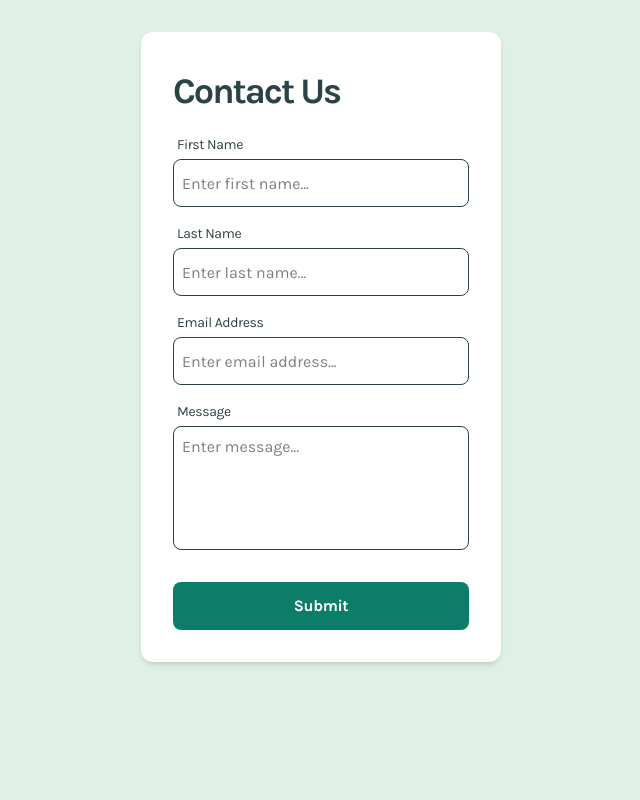
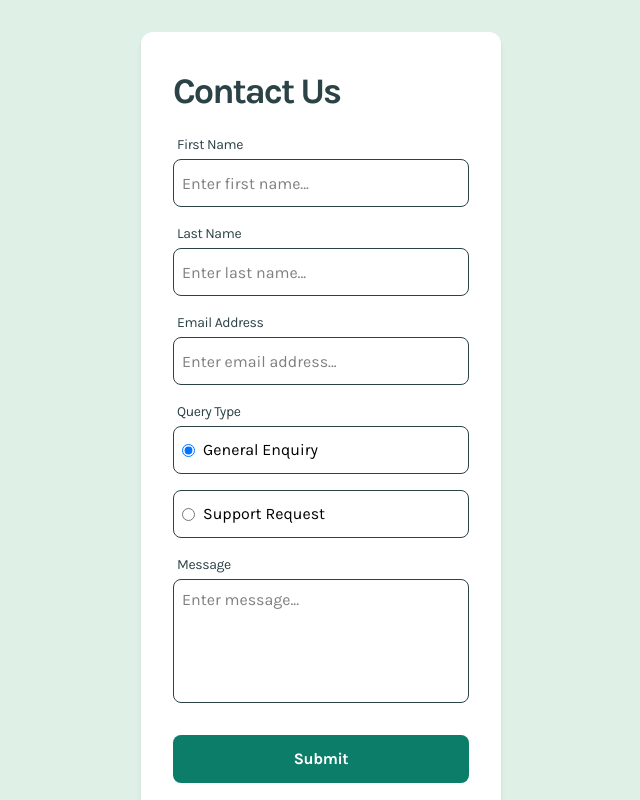
Before and after one commit to SirTurboPascal/tp-contact-form, a Next.js app: page / in a window 1280 px wide. Shown: the whole page, without its empty margins (319-959 px from the left). Built offline with nearby package versions, Linux system fonts and the light colour scheme.

Commit message:
Adds RadioButton component

```diff
--- a/src/components/ContactForm.component.tsx
+++ b/src/components/ContactForm.component.tsx
@@ -4,9 +4,12 @@ import { ChangeEvent, FormEvent, useState } from 'react';
 
 import Button from '@/components/Button.component';
 import FormGroup from '@/components/FormGroup.component';
+import RadioButton from '@/components/RadioButton.component';
+import RadioButtonGroup from '@/components/RadioButtonGroup.component';
 import TextArea from '@/components/TextArea.component';
 import TextField from '@/components/TextField.component';
 import IFormData from '@/model/interfaces/IFormData.interface';
+import { eq } from 'lodash';
 
 const ContactForm = () => {
 	const [formData, setFormData] = useState<IFormData>({
@@ -14,6 +17,7 @@ const ContactForm = () => {
 		firstName: '',
 		lastName: '',
 		message: '',
+		queryType: 'general-enquiry',
 	});
 
 	const handleSubmit = (event: FormEvent) => {
@@ -41,6 +45,11 @@ const ContactForm = () => {
 				<TextField label='Email Address' name='email' onChange={handleInputChange} value={formData.email} />
 			</FormGroup>
 
+			<RadioButtonGroup label='Query Type'>
+				<RadioButton checked={eq(formData.queryType, 'general-enquiry')} label='General Enquiry' name='queryType' onChange={handleInputChange} value='general-enquiry' />
+				<RadioButton checked={eq(formData.queryType, 'support-request')} label='Support Request' name='queryType' onChange={handleInputChange} value='support-request' />
+			</RadioButtonGroup>
+
 			<FormGroup>
 				<TextArea label='Message' name='message' onChange={handleInputChange} value={formData.message} />
 			</FormGroup>
--- /dev/null
+++ b/src/components/RadioButton.component.tsx
@@ -0,0 +1,25 @@
+import { ChangeEvent, FC, Fragment } from 'react';
+
+interface IRadioButtonProps {
+	checked: boolean;
+
+	label: string;
+	name: string;
+	value: string;
+
+	onChange: (event: ChangeEvent<HTMLInputElement>) => void;
+}
+
+const RadioButton: FC<IRadioButtonProps> = ({ checked, label, name, onChange, value }) => {
+	const id = `${name}_${value}`;
+
+	return (
+		<label className='border-grey-900 relative flex h-[48px] grow cursor-pointer flex-row items-center rounded-[8px] border-[1px] px-[8px]' htmlFor={id}>
+			<input id={id} className='mr-[8px] cursor-pointer' checked={checked} name={name} onChange={onChange} type='radio' value={value} />
+
+			<Fragment>{label}</Fragment>
+		</label>
+	);
+};
+
+export default RadioButton;
--- /dev/null
+++ b/src/components/RadioButtonGroup.component.tsx
@@ -0,0 +1,19 @@
+import { FC, ReactNode } from 'react';
+
+interface IRadioButtonGroup {
+	label: string;
+
+	children: ReactNode;
+}
+
+const RadioButtonGroup: FC<IRadioButtonGroup> = ({ children, label }) => {
+	return (
+		<div className='flex flex-col'>
+			<p className='text-grey-900 mb-[4px] shrink-0 pl-[4px] text-[14px] tracking-[-0.4px] select-none'>{label}</p>
+
+			<div className='desktop:flex-row flex flex-col gap-4'>{children}</div>
+		</div>
+	);
+};
+
+export default RadioButtonGroup;
--- a/src/model/interfaces/IFormData.interface.ts
+++ b/src/model/interfaces/IFormData.interface.ts
@@ -3,6 +3,7 @@ interface IFormData {
 	firstName: string;
 	lastName: string;
 	message: string;
+	queryType: string;
 }
 
 export default IFormData;
```
